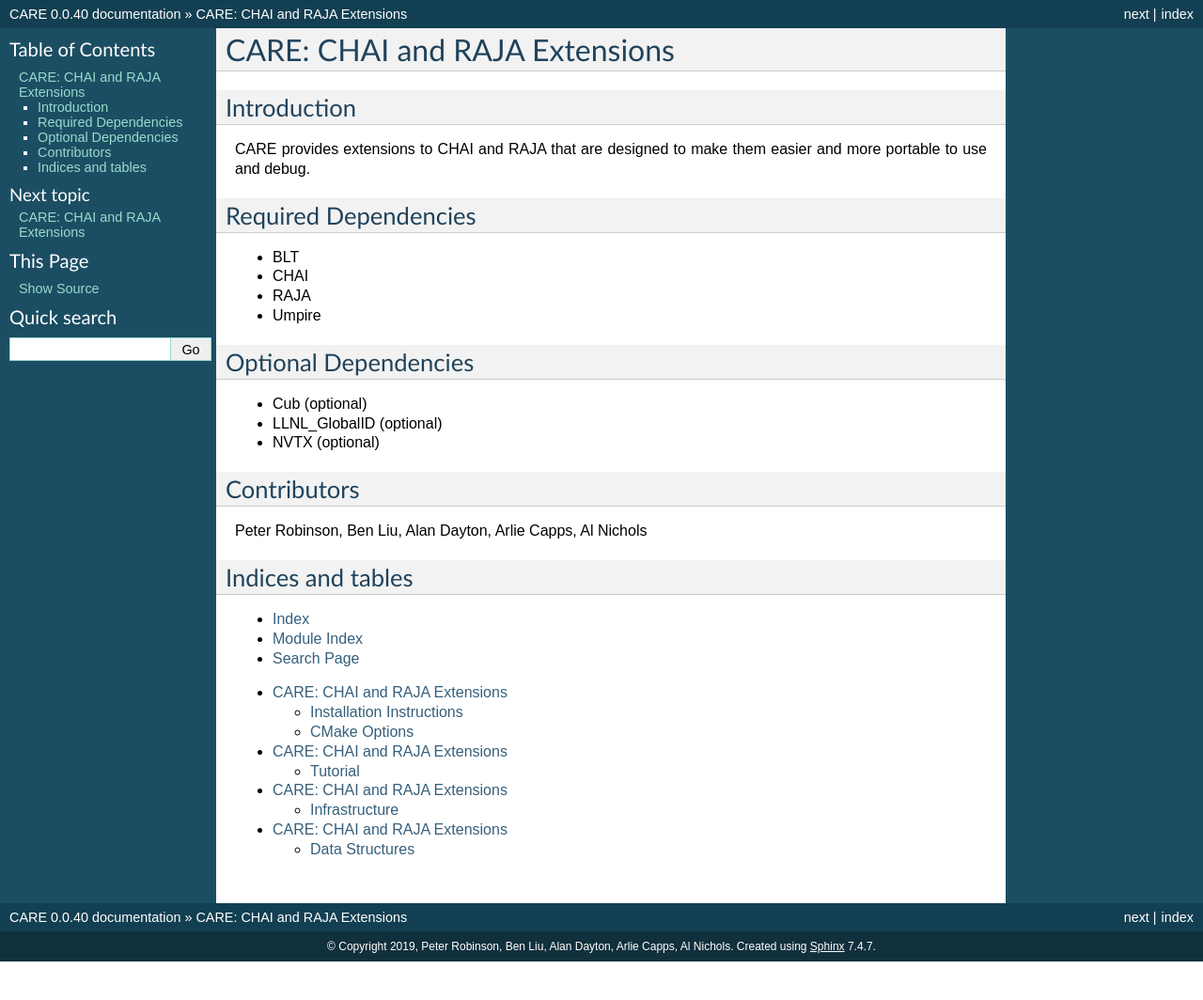
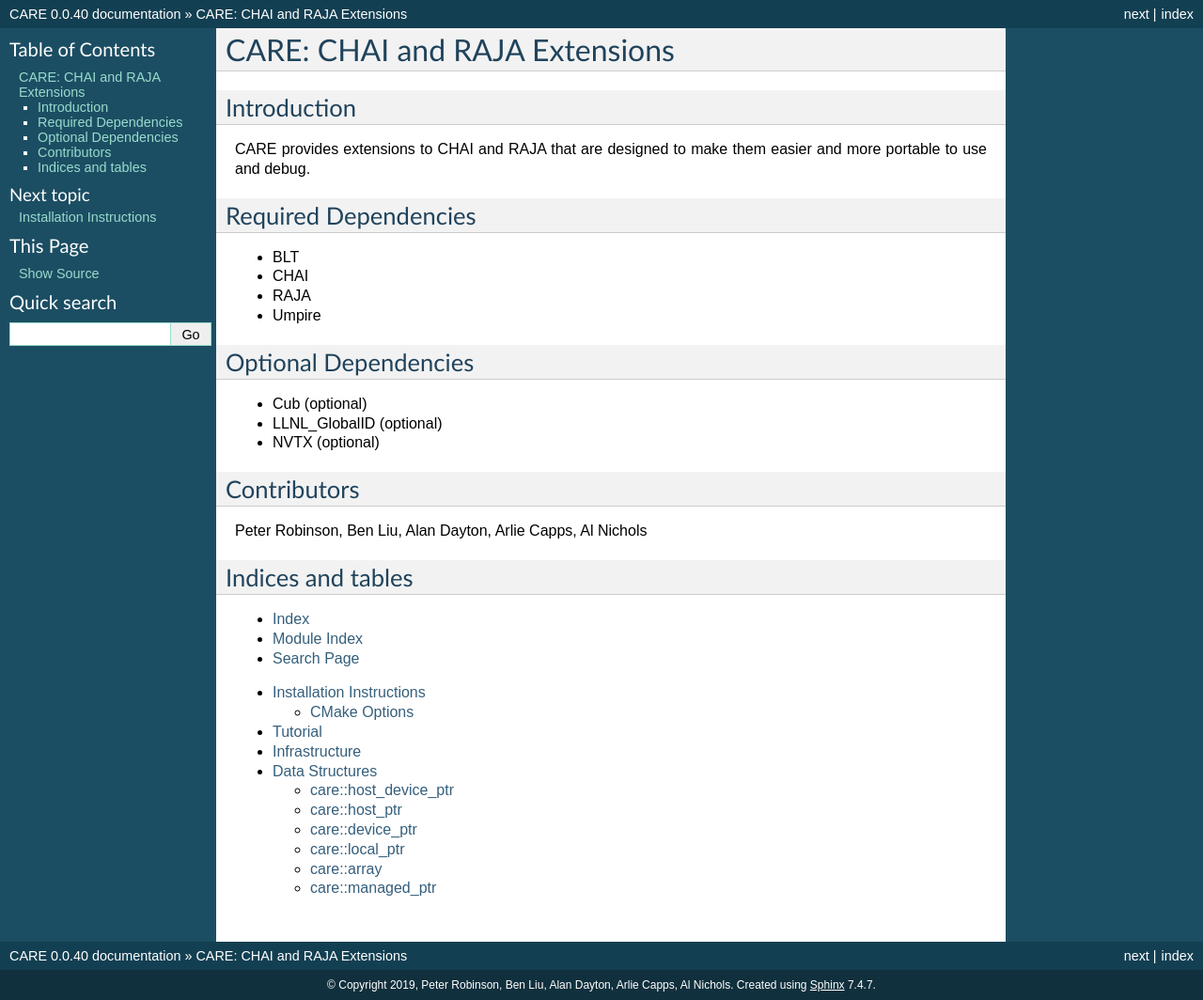
Before and after one commit to LLNL/CARE, a Sphinx documentation site: the page built from docs/sphinx/index.rst, in a window 1280 px wide. Shown: the whole page at 94% size. Built offline with Sphinx 7.4.7, drawn with Linux system fonts in a browser that asks for light colours; before the commit the page ends 1023 px from its top, so only the background shows below that.

Commit message:
Fix names of documentation pages

```diff
--- a/docs/sphinx/data_structures.rst
+++ b/docs/sphinx/data_structures.rst
@@ -5,10 +5,7 @@
    # SPDX-License-Identifier: BSD-3-Clause
    ######################################################################################
 
-==============================
-CARE: CHAI and RAJA Extensions
-==============================
-
+===============
 Data Structures
 ===============
 
--- a/docs/sphinx/index.rst
+++ b/docs/sphinx/index.rst
@@ -41,7 +41,6 @@
 * :ref:`modindex`
 * :ref:`search`
 
-
 .. toctree::
    :maxdepth: 2
 
--- a/docs/sphinx/infrastructure.rst
+++ b/docs/sphinx/infrastructure.rst
@@ -5,10 +5,7 @@
    # SPDX-License-Identifier: BSD-3-Clause
    ######################################################################################
 
-==============================
-CARE: CHAI and RAJA Extensions
-==============================
-
+==============
 Infrastructure
 ==============
 
--- a/docs/sphinx/install.rst
+++ b/docs/sphinx/install.rst
@@ -5,10 +5,7 @@
    # SPDX-License-Identifier: BSD-3-Clause
    ######################################################################################
 
-==============================
-CARE: CHAI and RAJA Extensions
-==============================
-
+=========================
 Installation Instructions
 =========================
 
--- a/docs/sphinx/tutorial.rst
+++ b/docs/sphinx/tutorial.rst
@@ -5,10 +5,7 @@
    # SPDX-License-Identifier: BSD-3-Clause
    ######################################################################################
 
-==============================
-CARE: CHAI and RAJA Extensions
-==============================
-
+========
 Tutorial
 ========
 
```
